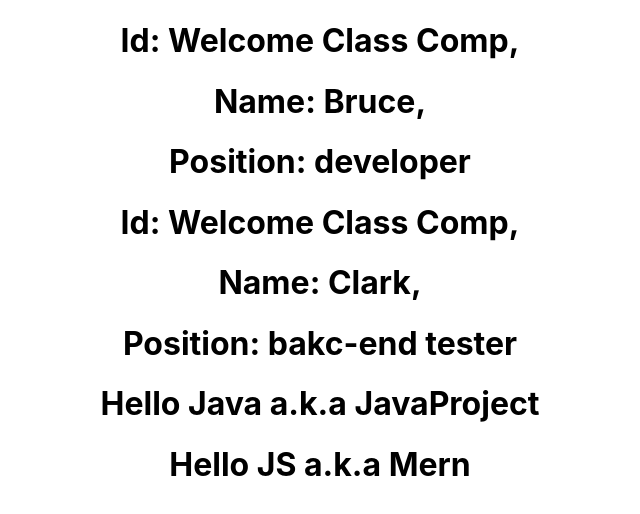
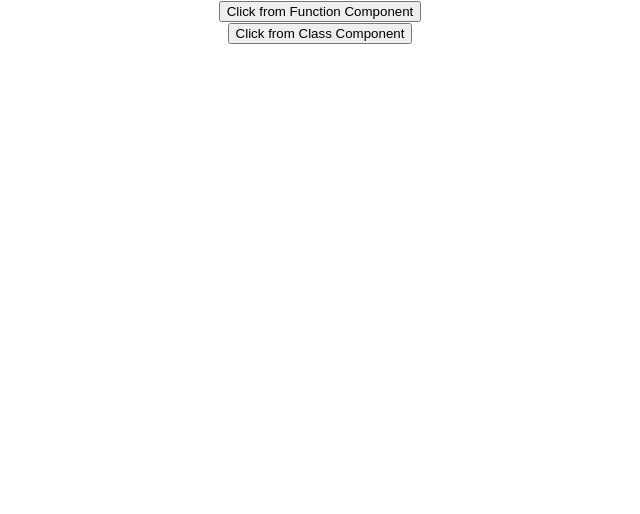
Before and after one commit to albur2021/React_Basic_from_Youtube, a React (Create React App) app: page / in a window 1280 px wide. Shown: the top 514 px of the page, without its empty margins (320-960 px from the left). Built offline with nearby package versions, Linux system fonts and the light colour scheme.

Commit message:
add two - Func and Class Comps to display on how use 'onClick' methods on them

```diff
--- a/src/App.js
+++ b/src/App.js
@@ -7,6 +7,8 @@ import Hello from './components/Hello';
 import Message from './components/Message';
 import Counter from './components/Counter';
 import Disctructure from './components/Distructure';
+import FunctionClick from './components/FunctionClick';
+import ClassClick from './components/ClassClick';
 
 function App() {
   return (
@@ -15,14 +17,15 @@ function App() {
       <Greet id='Greet Funct Comp' name='Clark' job='back-end tester'><button>Action</button></Greet> */}
 
 
-      <Welcome id='Welcome Class Comp' name='Bruce' job='developer'></Welcome>
-      <Welcome id='Welcome Class Comp' name='Clark' job='bakc-end tester'></Welcome>
+      {/* <Welcome id='Welcome Class Comp' name='Bruce' job='developer'></Welcome>
+      <Welcome id='Welcome Class Comp' name='Clark' job='bakc-end tester'></Welcome> */}
       {/* <Hello/> */}
       {/* <Message></Message> */}
       {/* <Counter addValue='1'/> */}
-      <Disctructure name="Java" heroName="JavaProject"/>
-      <Disctructure name="JS" heroName="Mern"/>
-
+      {/* <Disctructure name="Java" heroName="JavaProject"/>
+      <Disctructure name="JS" heroName="Mern"/> */}
+      <FunctionClick/>
+      <ClassClick/>
 
     </div>
   );
--- /dev/null
+++ b/src/components/ClassClick.jsx
@@ -0,0 +1,17 @@
+import React, { Component } from 'react';
+
+class ClassClick extends Component {
+
+clickHandler(){
+    console.log("Clicked from Class Comp");
+}
+render() {
+    return (
+        <div>
+          <button onClick={this.clickHandler}>Click from Class Component</button>
+        </div>
+        );
+    }
+ }
+
+export default ClassClick
--- /dev/null
+++ b/src/components/FunctionClick.jsx
@@ -0,0 +1,17 @@
+import React, { useState } from 'react';
+
+
+const FunctionClick = (props) =>{
+
+  const clickHandler = () =>{
+    console.log('Button clicked');
+  }
+return(
+  <div>
+    <button onClick={clickHandler}>Click from Function Component</button>
+  </div>
+  )
+}
+
+
+export default FunctionClick;
```
